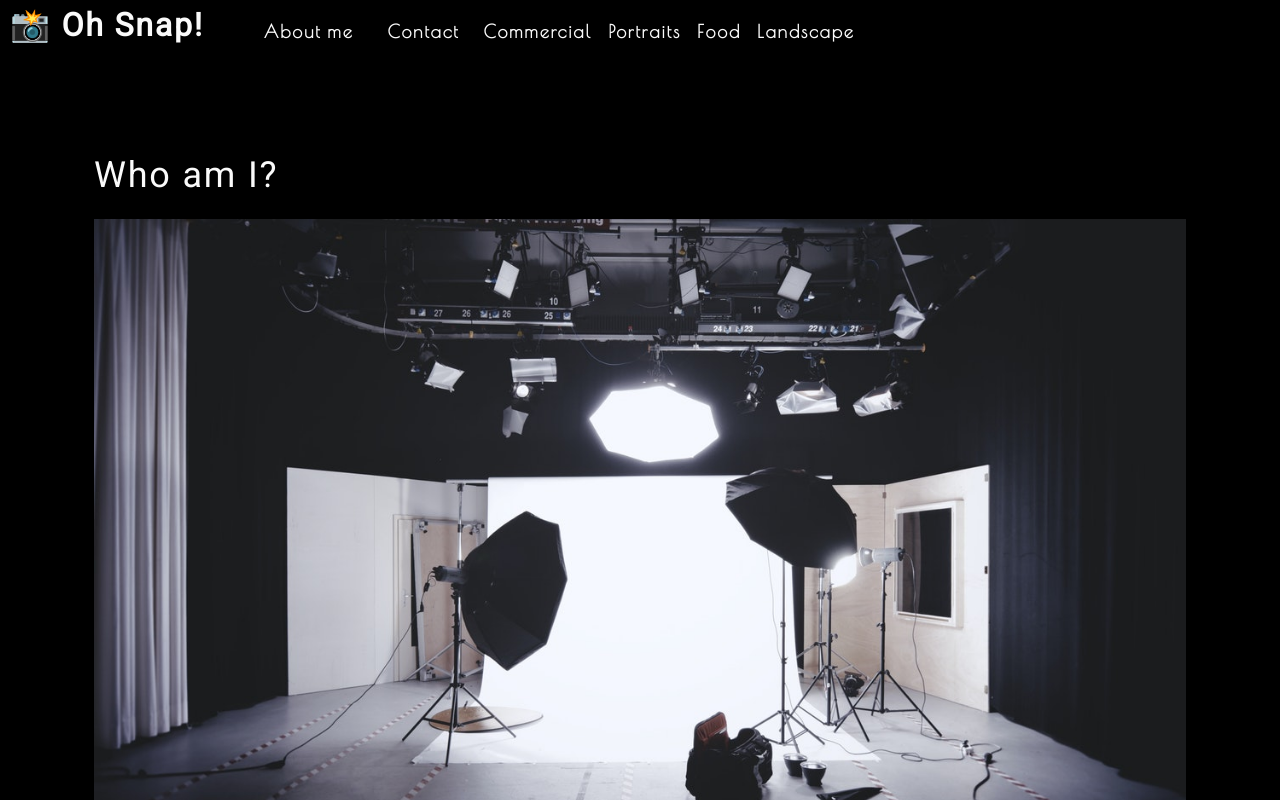
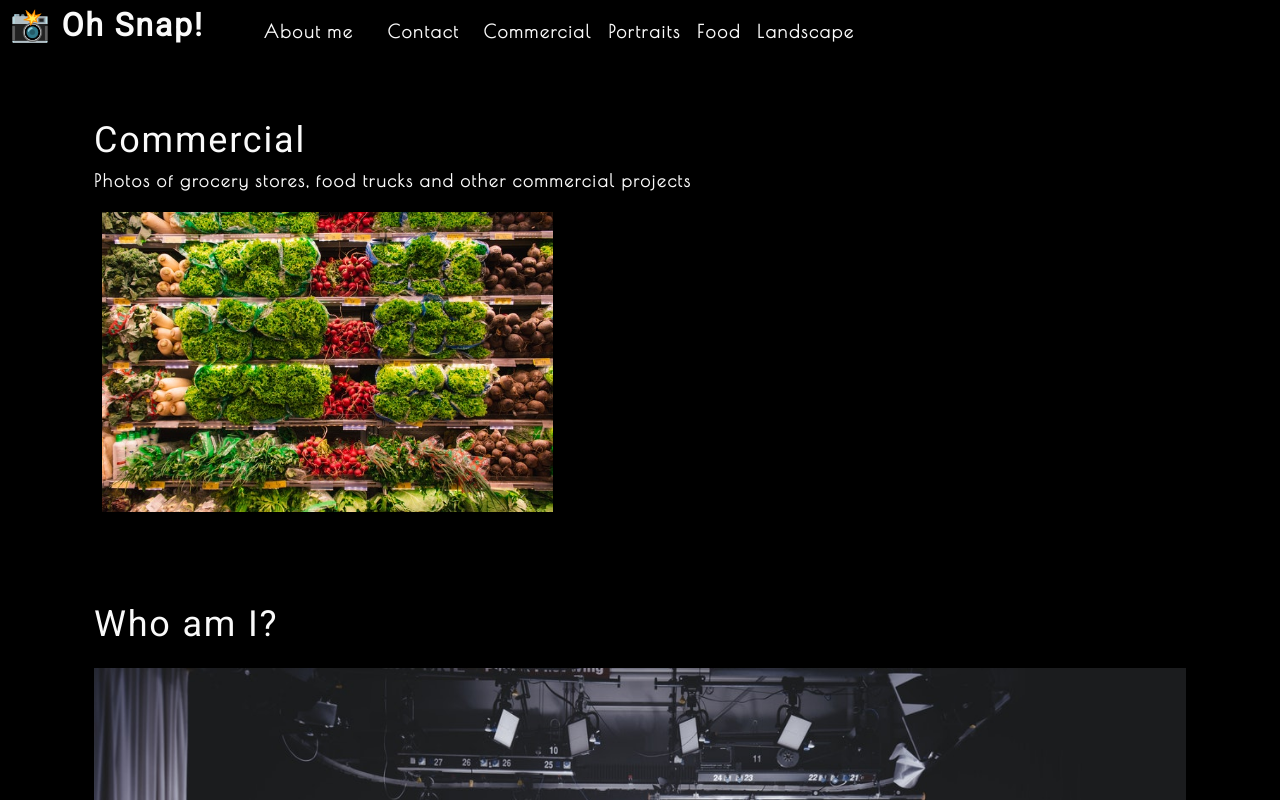
Before and after one commit to H0RSESH0E/reactError, a React (Create React App) app: page / in a window 1280 px wide. Shown: the top 800 px of the page. Built offline with nearby package versions, Linux system fonts and the light colour scheme.

Commit message:
strange mismatch of module code and snapshot code - SavePoint

```diff
--- a/src/App.js
+++ b/src/App.js
@@ -1,6 +1,7 @@
 import React from 'react';
 import Nav from './components/Nav';
 import About from './components/About';
+import Gallery from './components/Gallery'
 
 function App() {
 
@@ -8,6 +9,7 @@
     <div>
       <Nav />
       <main>
+        <Gallery />
           <About />
       </main>
     </div>
--- a/src/components/About/index.js
+++ b/src/components/About/index.js
@@ -1,4 +1,4 @@
-import React from 'react'
+import React from 'react';
 import coverImage from "../../assets/cover/cover-image.jpg";
 
 function About() {
--- /dev/null
+++ b/src/components/Gallery/index.js
@@ -0,0 +1,20 @@
+import React, { useState } from 'react';
+import { capitalizeFirstLetter } from '../../utils/helpers';
+import photo from '../../assets/small/commercial/0.jpg';
+
+
+function Gallery(props) {
+    const currentCategory = { name: "commercial", description: "Photos of grocery stores, food trucks and other commercial projects" };
+
+    return (
+        <section>
+            <h1>{capitalizeFirstLetter(currentCategory.name)}</h1>
+            <p>{currentCategory.description}</p>
+            <div className="flex-row">
+                <img src={photo} alt="" className="img-thumbnail mx-1" />
+            </div>
+        </section>
+    );
+}
+
+export default Gallery;
```
